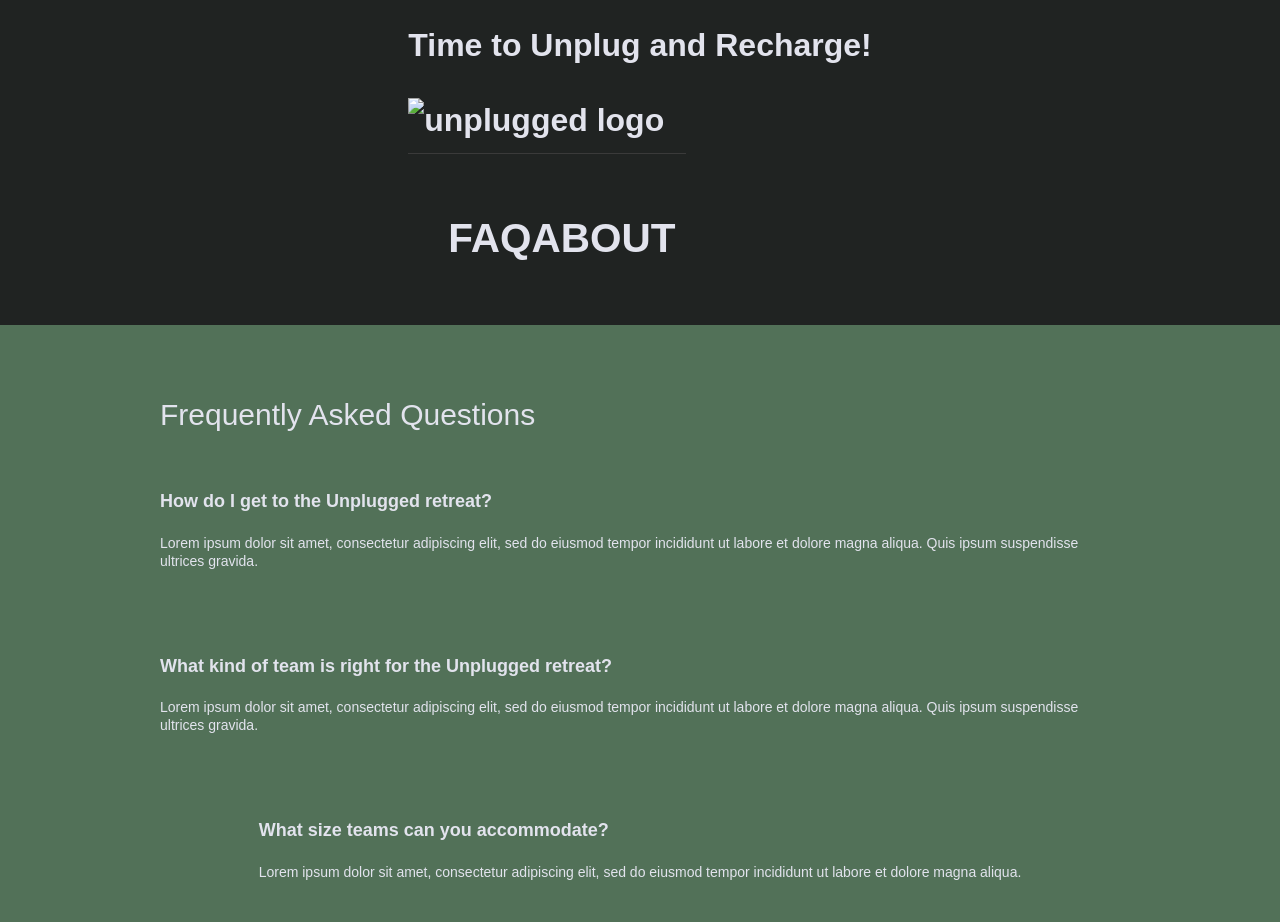
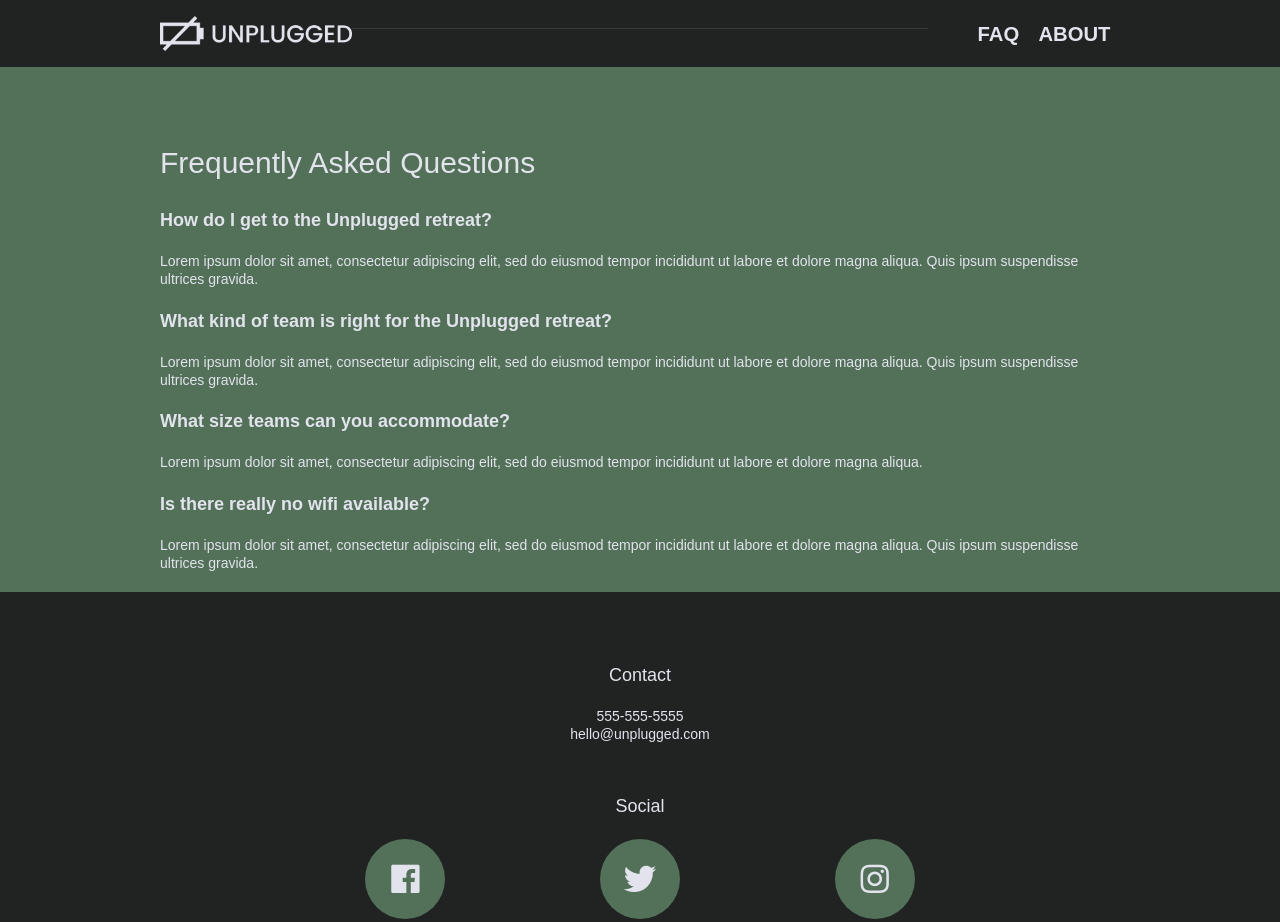
Before and after one commit to jaygomz33/unplugged-retreat, a plain HTML site: page unplugged-retreat/faq/index.html in a window 1280 px wide. Shown: the top 922 px of the page. Drawn offline with nearby package versions, Linux system fonts and the light colour scheme.

Commit message:
updated about-css code.2

```diff
--- a/unplugged-retreat/css/main.css
+++ b/unplugged-retreat/css/main.css
@@ -423,14 +423,19 @@ input[type=button] {
 
   .faq {
     background-color: #527158;
+    height: 250px;
     display: flex;
     justify-content: center;
     align-items: center;
     flex-flow: row wrap;
   }
 
+  .mission {
+    height: 525px;
+  }
   .faq .content-wrapper {
-    margin: 50px 0 0 0;
+    margin: 10px 0 50px 0;
+
     display: flex;
     justify-content: center;
     align-items: center;
@@ -438,11 +443,13 @@ input[type=button] {
   }
 
   .faq h2 {
-    margin-bottom: 40px;
+    margin-bottom: 240px;
     line-height: 1;
   }
 
   .faq-content {
+    margin-top: 50px
+
     margin-bottom: 50px;
   }
 
--- a/unplugged-retreat/faq/index.html
+++ b/unplugged-retreat/faq/index.html
@@ -16,10 +16,11 @@
 
   <!-- FontAwesome CDN version 5.5 -->
 <link rel="stylesheet" href="https://use.fontawesome.com/releases/v5.5.0/css/all.css" integrity="sha384-B4dIYHKNBt8Bc12p+WXckhzcICo0wtJAoU8YZTY5qE0Id1GSseTk6S+L3BlXeVIU" crossorigin="anonymous">
-
+<link rel="stylesheet" href="../css/normalize.css">
+<link rel="stylesheet" href="../css/main.css">
 </head>
 
-<body>
+<main>
   <!--[if IE]>
     <p class="browserupgrade">You are using an <strong>outdated</strong> browser. Please <a href="https://browsehappy.com/">upgrade your browser</a> to improve your experience and security.</p>
   <![endif]-->
@@ -27,27 +28,24 @@
   <!-- Add your site or application content here -->
 <header>
   <div class="content-wrapper">
-    <h1>Time to Unplug and Recharge!</p>
-        <a href="#">
-          <img src="" alt="unplugged logo">
+    <figure>
+        <a href="../index.html">
+          <a href="#"><img src="../img/unpluggedlogo.png" alt="unplugged logo">
         </a>
+      </figure>
         <div class="header-divider"></div>
         <nav>
              <ul>
-                 <li><a href="index.html" target="_blank">FAQ</a></li>
-                 <li><a href="../about/index.html" target="_blank">About</a></li>
+               <li><a href="../about/index.html" target="_blank">FAQ</a></li>
+               <li><a href="index.html">About</a></li>
              </ul>
         </nav>
     </div>
 </header>
 
-  <section>
-    </section>
 
-    <aside>
-    </aside>
-
-    <main class="faq">
+<main>
+    <section class="mission">
         <div class="content-wrapper">
           <h2>Frequently Asked Questions</h2>
           <div class="faq-content">
@@ -70,7 +68,7 @@
             <p>Lorem ipsum dolor sit amet, consectetur adipiscing elit, sed do eiusmod tempor incididunt ut labore et
               dolore magna aliqua. Quis ipsum suspendisse ultrices gravida. </p>
           </div>
-        </div> <!-- faq content wrapper ends -->
+        </section> <!-- faq content wrapper ends -->
       </main>
 
 <footer>
```
